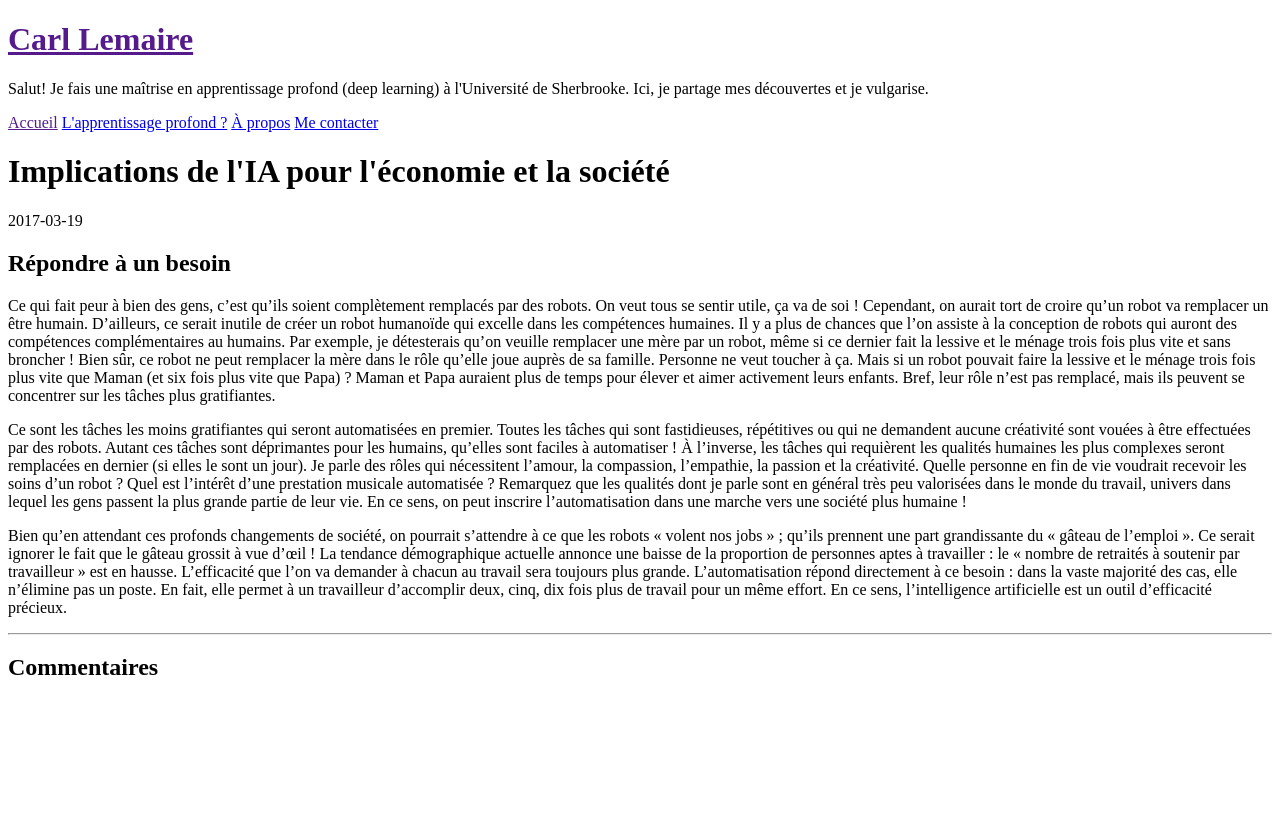
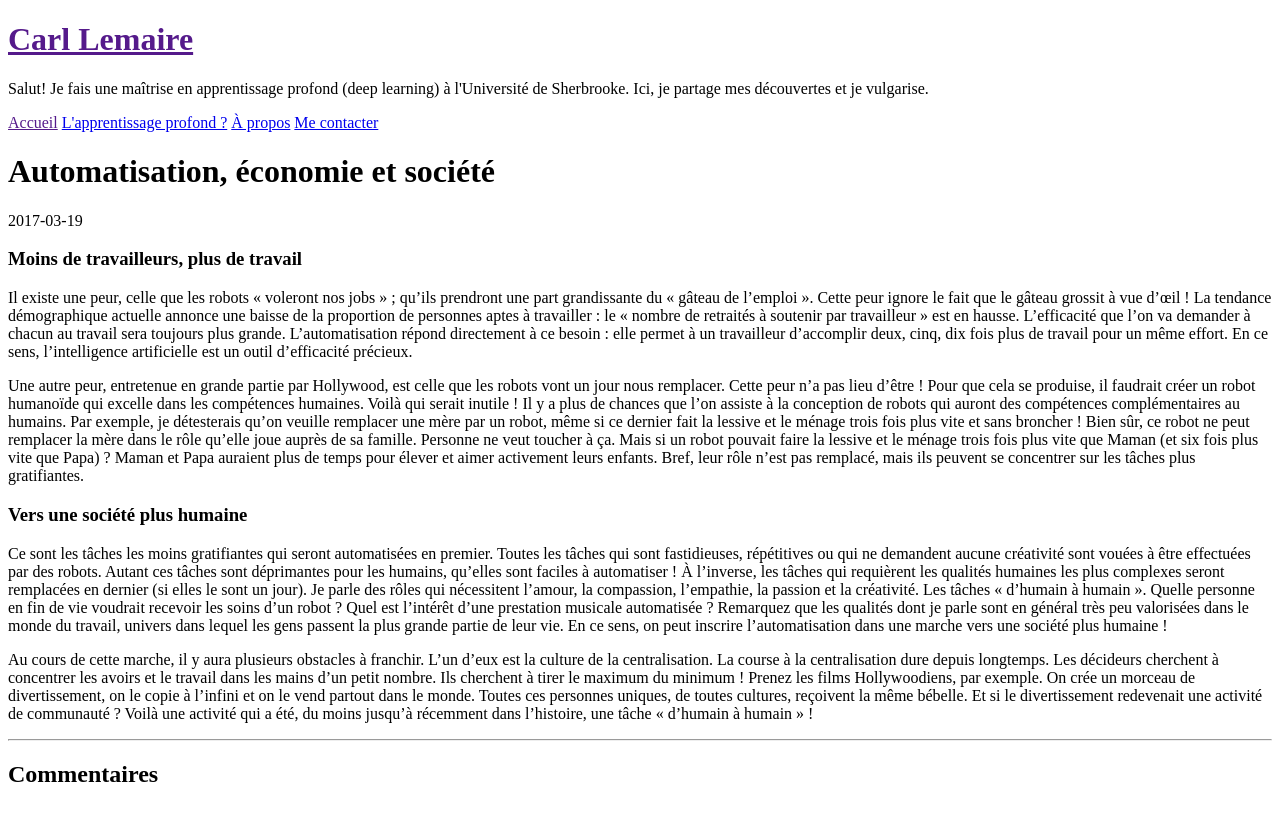
Before and after one commit to lemairecarl/lemairecarl.github.io, a Jekyll site: the page built from _posts/2017-03-19-implications-IA-economie-societe.md, in a window 1280 px wide. Shown: the top 821 px of the page. Built offline with Jekyll 4.4.1, drawn with Linux system fonts in a browser that asks for light colours; nearby versions of some CDN libraries.

Commit message:
Ajouter un paragraphe

```diff
--- a/_posts/2017-03-19-implications-IA-economie-societe.md
+++ b/_posts/2017-03-19-implications-IA-economie-societe.md
@@ -1,15 +1,19 @@
 ---
 layout: post
-title: "Implications de l'IA pour l'économie et la société"
+title: "Automatisation, économie et société"
 permalink: /ia-economie-societe/
 excerpt_separator: "<!--more-->"
 essay: true
 ---
 
-## Répondre à un besoin
+### Moins de travailleurs, plus de travail
 
-Ce qui fait peur à bien des gens, c'est qu'ils soient complètement remplacés par des robots. On veut tous se sentir utile, ça va de soi ! Cependant, on aurait tort de croire qu'un robot va remplacer un être humain. D'ailleurs, ce serait inutile de créer un robot humanoïde qui excelle dans les compétences humaines. Il y a plus de chances que l'on assiste à la conception de robots qui auront des compétences complémentaires au humains. Par exemple, je détesterais qu'on veuille remplacer une mère par un robot, même si ce dernier fait la lessive et le ménage trois fois plus vite et sans broncher ! Bien sûr, ce robot ne peut remplacer la mère dans le rôle qu'elle joue auprès de sa famille. Personne ne veut toucher à ça. Mais si un robot pouvait faire la lessive et le ménage trois fois plus vite que Maman (et six fois plus vite que Papa) ? Maman et Papa auraient plus de temps pour élever et aimer activement leurs enfants. Bref, leur rôle n'est pas remplacé, mais ils peuvent se concentrer sur les tâches plus gratifiantes.
+Il existe une peur, celle que les robots « voleront nos jobs » ; qu'ils prendront une part grandissante du « gâteau de l'emploi ». Cette peur ignore le fait que le gâteau grossit à vue d’œil ! La tendance démographique actuelle annonce une baisse de la proportion de personnes aptes à travailler : le « nombre de retraités à soutenir par travailleur » est en hausse.  L'efficacité que l'on va demander à chacun au travail sera toujours plus grande. L'automatisation répond directement à ce besoin : elle permet à un travailleur d'accomplir deux, cinq, dix fois plus de travail pour un même effort. En ce sens, l'intelligence artificielle est un outil d'efficacité précieux.
 
-Ce sont les tâches les moins gratifiantes qui seront automatisées en premier. Toutes les tâches qui sont fastidieuses, répétitives ou qui ne demandent aucune créativité sont vouées à être effectuées par des robots. Autant ces tâches sont déprimantes pour les humains, qu'elles sont faciles à automatiser ! À l'inverse, les tâches qui requièrent les qualités humaines les plus complexes seront remplacées en dernier (si elles le sont un jour). Je parle des rôles qui nécessitent l'amour, la compassion, l'empathie, la passion et la créativité. Quelle personne en fin de vie voudrait recevoir les soins d'un robot ? Quel est l'intérêt d'une prestation musicale automatisée ? Remarquez que les qualités dont je parle sont en général très peu valorisées dans le monde du travail, univers dans lequel les gens passent la plus grande partie de leur vie. En ce sens, on peut inscrire l'automatisation dans une marche vers une société plus humaine !
+Une autre peur, entretenue en grande partie par Hollywood, est celle que les robots vont un jour nous remplacer. Cette peur n'a pas lieu d'être ! Pour que cela se produise, il faudrait créer un robot humanoïde qui excelle dans les compétences humaines. Voilà qui serait inutile ! Il y a plus de chances que l'on assiste à la conception de robots qui auront des compétences complémentaires au humains. Par exemple, je détesterais qu'on veuille remplacer une mère par un robot, même si ce dernier fait la lessive et le ménage trois fois plus vite et sans broncher ! Bien sûr, ce robot ne peut remplacer la mère dans le rôle qu'elle joue auprès de sa famille. Personne ne veut toucher à ça. Mais si un robot pouvait faire la lessive et le ménage trois fois plus vite que Maman (et six fois plus vite que Papa) ? Maman et Papa auraient plus de temps pour élever et aimer activement leurs enfants. Bref, leur rôle n'est pas remplacé, mais ils peuvent se concentrer sur les tâches plus gratifiantes.
 
-Bien qu'en attendant ces profonds changements de société, on pourrait s'attendre à ce que les robots « volent nos jobs » ; qu'ils prennent une part grandissante du « gâteau de l'emploi ». Ce serait ignorer le fait que le gâteau grossit à vue d’œil ! La tendance démographique actuelle annonce une baisse de la proportion de personnes aptes à travailler : le « nombre de retraités à soutenir par travailleur » est en hausse.  L'efficacité que l'on va demander à chacun au travail sera toujours plus grande. L'automatisation répond directement à ce besoin : dans la vaste majorité des cas, elle n'élimine pas un poste. En fait, elle permet à un travailleur d'accomplir deux, cinq, dix fois plus de travail pour un même effort. En ce sens, l'intelligence artificielle est un outil d'efficacité précieux.
+### Vers une société plus humaine
+
+Ce sont les tâches les moins gratifiantes qui seront automatisées en premier. Toutes les tâches qui sont fastidieuses, répétitives ou qui ne demandent aucune créativité sont vouées à être effectuées par des robots. Autant ces tâches sont déprimantes pour les humains, qu'elles sont faciles à automatiser ! À l'inverse, les tâches qui requièrent les qualités humaines les plus complexes seront remplacées en dernier (si elles le sont un jour). Je parle des rôles qui nécessitent l'amour, la compassion, l'empathie, la passion et la créativité. Les tâches « d'humain à humain ». Quelle personne en fin de vie voudrait recevoir les soins d'un robot ? Quel est l'intérêt d'une prestation musicale automatisée ? Remarquez que les qualités dont je parle sont en général très peu valorisées dans le monde du travail, univers dans lequel les gens passent la plus grande partie de leur vie. En ce sens, on peut inscrire l'automatisation dans une marche vers une société plus humaine !
+
+Au cours de cette marche, il y aura plusieurs obstacles à franchir. L'un d'eux est la culture de la centralisation. La course à la centralisation dure depuis longtemps. Les décideurs cherchent à concentrer les avoirs et le travail dans les mains d'un petit nombre. Ils cherchent à tirer le maximum du minimum ! Prenez les films Hollywoodiens, par exemple. On crée un morceau de divertissement, on le copie à l'infini et on le vend partout dans le monde. Toutes ces personnes uniques, de toutes cultures, reçoivent la même bébelle. Et si le divertissement redevenait une activité de communauté ? Voilà une activité qui a été, du moins jusqu'à récemment dans l'histoire, une tâche « d'humain à humain » !
```
